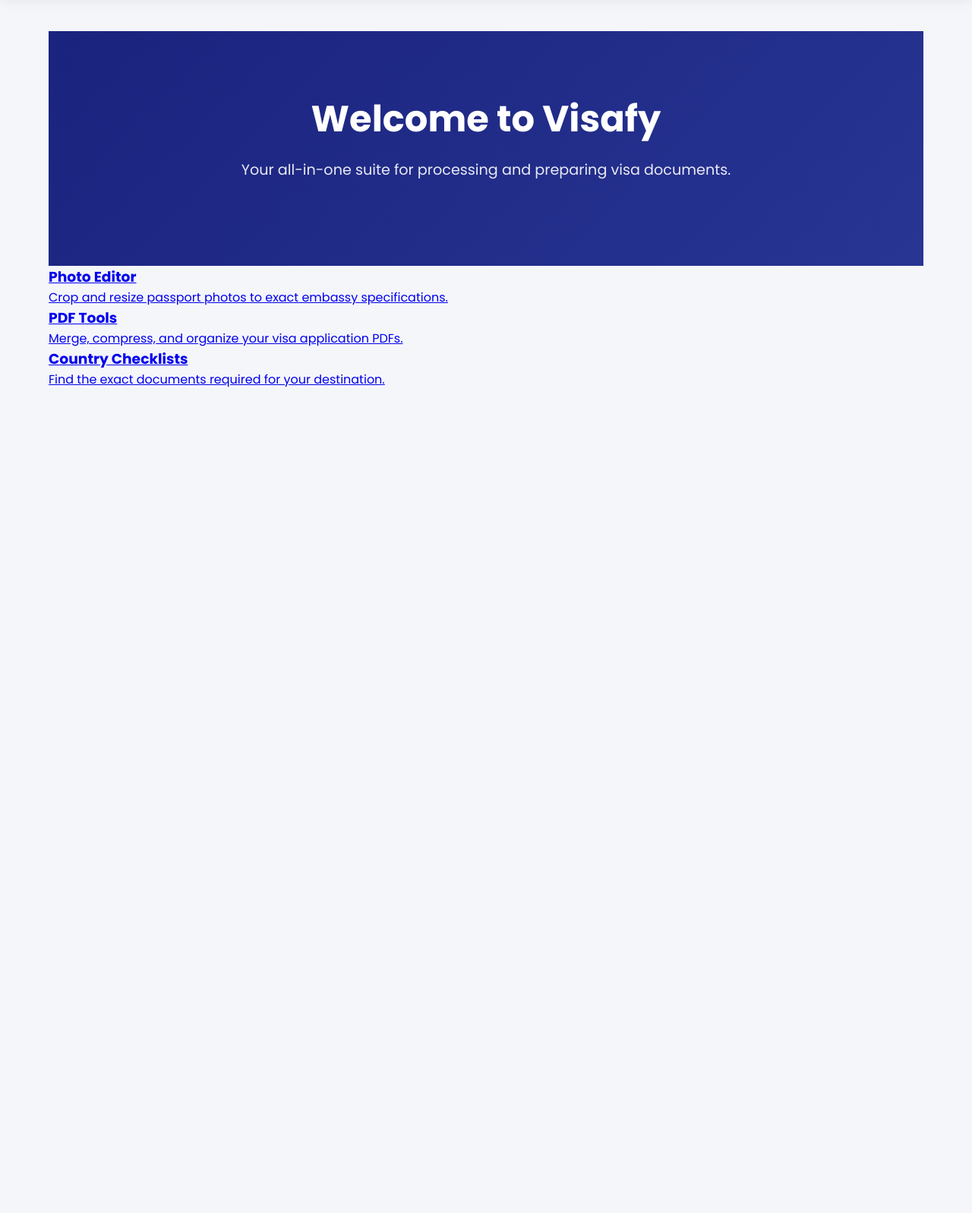
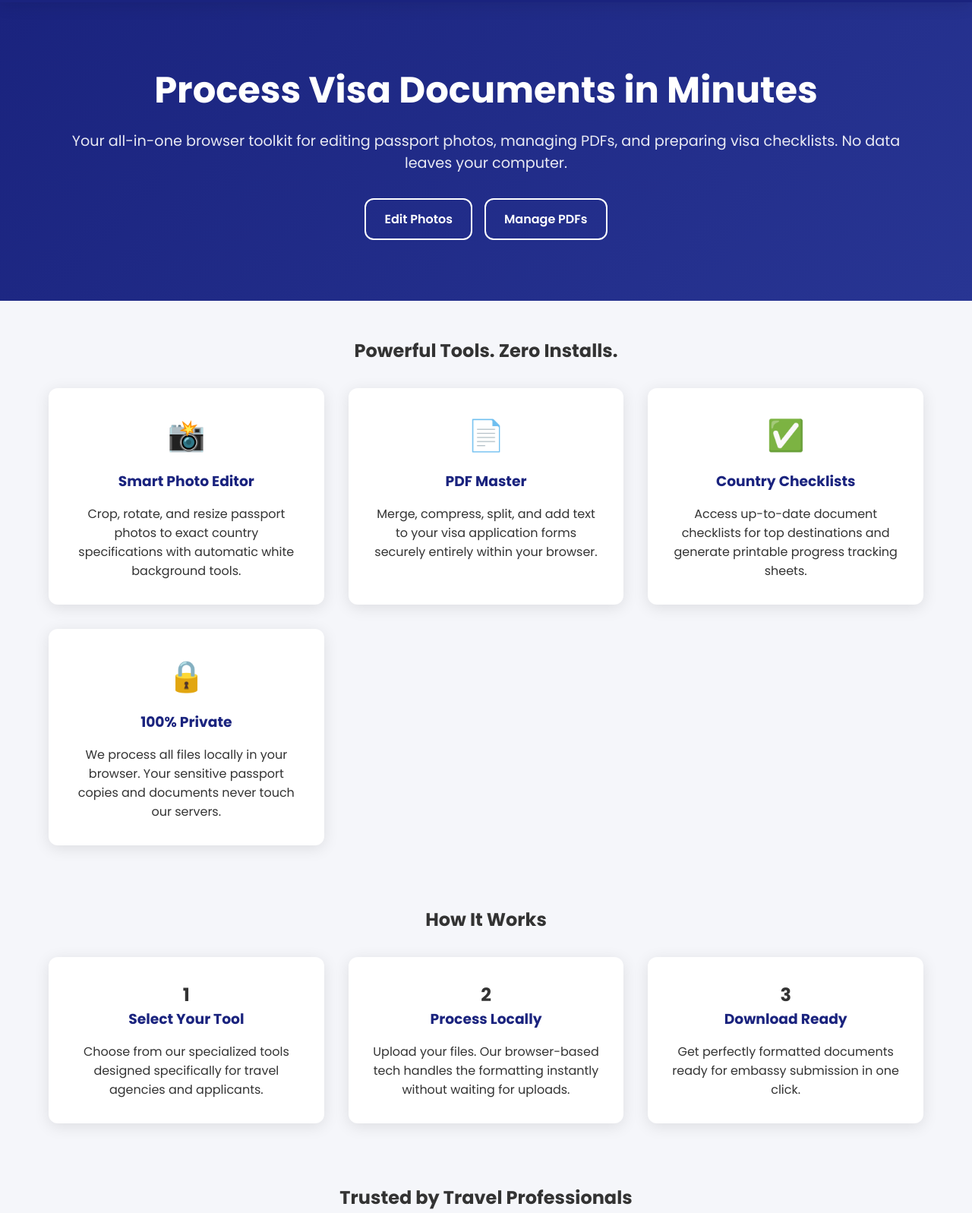
Before and after one commit to rjtheninjaturtle-coder/visa-doc-tools, a website: page visafy/public/index.html in a window 1280 px wide. Shown: the part 64-1661 px from the top of the page at 76% size. Before the commit the page ends 800 px from the top, so only its background shows below. Drawn offline with Linux system fonts and the light colour scheme.

Commit message:
Update index.html

```diff
--- a/visafy/public/index.html
+++ b/visafy/public/index.html
@@ -4,41 +4,110 @@
     <meta charset="UTF-8">
     <meta name="viewport" content="width=device-width, initial-scale=1.0">
     <title>Visafy | Visa Document Processing</title>
-    <link rel="stylesheet" href="/css/style.css">
+    <link rel="stylesheet" href="css/style.css">
 </head>
 <body>
     <nav class="navbar">
-        <div class="logo">Visafy</div>
+        <div class="logo">
+            <a href="/index.html">Visafy ✈️</a>
+        </div>
         <ul class="nav-links">
-            <li><a href="/">Home</a></li>
+            <li><a href="/index.html">Home</a></li>
             <li><a href="/photo-editor.html">Photo Editor</a></li>
             <li><a href="/pdf-tools.html">PDF Tools</a></li>
             <li><a href="/country-checklist.html">Checklists</a></li>
         </ul>
     </nav>
 
+    <header class="hero">
+        <h1>Process Visa Documents in Minutes</h1>
+        <p>Your all-in-one browser toolkit for editing passport photos, managing PDFs, and preparing visa checklists. No data leaves your computer.</p>
+        <div class="hero-buttons">
+            <a href="/photo-editor.html" class="btn btn-secondary">Edit Photos</a>
+            <a href="/pdf-tools.html" class="btn btn-secondary">Manage PDFs</a>
+        </div>
+    </header>
+
     <main class="container">
-        <header class="hero">
-            <h1>Welcome to Visafy</h1>
-            <p>Your all-in-one suite for processing and preparing visa documents.</p>
-        </header>
+        <div style="text-align: center; margin-bottom: 2rem;">
+            <h2>Powerful Tools. Zero Installs.</h2>
+        </div>
 
-        <section class="services-grid">
-            <a href="/photo-editor.html" class="service-card">
-                <h3>Photo Editor</h3>
-                <p>Crop and resize passport photos to exact embassy specifications.</p>
-            </a>
-            <a href="/pdf-tools.html" class="service-card">
-                <h3>PDF Tools</h3>
-                <p>Merge, compress, and organize your visa application PDFs.</p>
-            </a>
-            <a href="/country-checklist.html" class="service-card">
+        <div class="grid">
+            <div class="card">
+                <div class="card-icon">📸</div>
+                <h3>Smart Photo Editor</h3>
+                <p>Crop, rotate, and resize passport photos to exact country specifications with automatic white background tools.</p>
+            </div>
+            <div class="card">
+                <div class="card-icon">📄</div>
+                <h3>PDF Master</h3>
+                <p>Merge, compress, split, and add text to your visa application forms securely entirely within your browser.</p>
+            </div>
+            <div class="card">
+                <div class="card-icon">✅</div>
                 <h3>Country Checklists</h3>
-                <p>Find the exact documents required for your destination.</p>
-            </a>
-        </section>
+                <p>Access up-to-date document checklists for top destinations and generate printable progress tracking sheets.</p>
+            </div>
+            <div class="card">
+                <div class="card-icon">🔒</div>
+                <h3>100% Private</h3>
+                <p>We process all files locally in your browser. Your sensitive passport copies and documents never touch our servers.</p>
+            </div>
+        </div>
+
+        <div style="text-align: center; margin: 5rem 0 2rem;">
+            <h2>How It Works</h2>
+        </div>
+
+        <div class="grid" style="grid-template-columns: repeat(3, 1fr);">
+            <div class="card">
+                <h2>1</h2>
+                <h3>Select Your Tool</h3>
+                <p>Choose from our specialized tools designed specifically for travel agencies and applicants.</p>
+            </div>
+            <div class="card">
+                <h2>2</h2>
+                <h3>Process Locally</h3>
+                <p>Upload your files. Our browser-based tech handles the formatting instantly without waiting for uploads.</p>
+            </div>
+            <div class="card">
+                <h2>3</h2>
+                <h3>Download Ready</h3>
+                <p>Get perfectly formatted documents ready for embassy submission in one click.</p>
+            </div>
+        </div>
+
+        <div style="text-align: center; margin: 5rem 0 2rem;">
+            <h2>Trusted by Travel Professionals</h2>
+        </div>
+
+        <div class="grid">
+            <div class="card">
+                <p>"Visafy completely transformed our visa desk. Formatting US visa photos used to take 10 minutes, now it takes 10 seconds."</p>
+                <br>
+                <strong>— Rahul D.</strong><br>
+                <small>ONE Travels, Guwahati</small>
+            </div>
+            <div class="card">
+                <p>"The PDF merge and split tools run instantly. Best part is the privacy—our clients' documents never leave the local machine."</p>
+                <br>
+                <strong>— Priya S.</strong><br>
+                <small>North East Escapes</small>
+            </div>
+            <div class="card">
+                <p>"The automated checklists save us so much time answering client questions. We just print the PDF and hand it to them."</p>
+                <br>
+                <strong>— Amit K.</strong><br>
+                <small>Global Journeys</small>
+            </div>
+        </div>
     </main>
 
-    <script src="/js/main.js"></script>
+    <footer>
+        <p>&copy; 2026 Visafy. All rights reserved.</p>
+    </footer>
+
+    <script src="js/main.js"></script>
 </body>
 </html>
```
